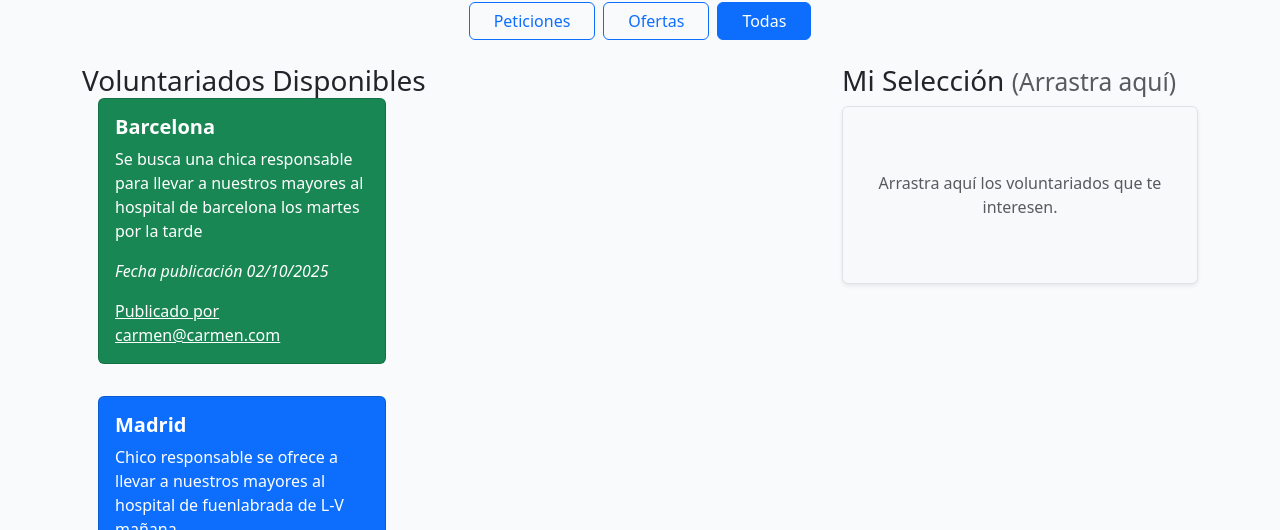
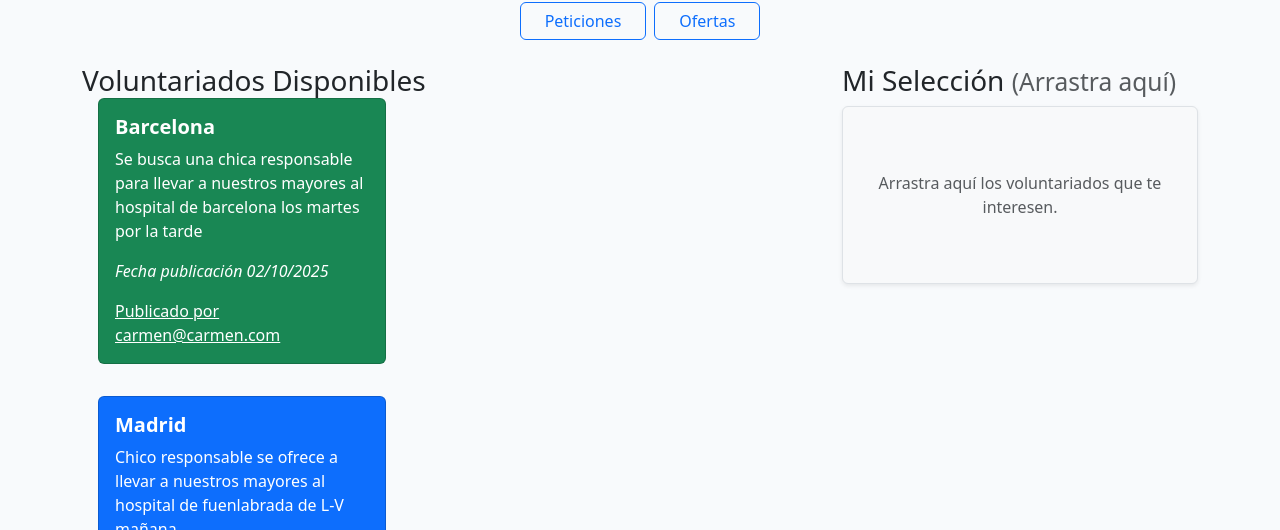
Before and after one commit to HamzaLaouzi/FullStack_JavaScript_P2, a plain HTML site: page index.html in a window 1280 px wide. Shown: the part 570-1100 px from the top of the page. Drawn offline with nearby package versions, Linux system fonts and the light colour scheme.

Commit message:
Update index.html

```diff
--- a/index.html
+++ b/index.html
@@ -37,7 +37,6 @@
                 <div class="d-flex justify-content-center gap-2 mt-3">
                     <button id="tab-peticiones" data-filter="Petición" type="button" class="btn btn-outline-primary px-4">Peticiones</button>
                     <button id="tab-ofertas" data-filter="Oferta" type="button" class="btn btn-outline-primary px-4">Ofertas</button>
-                    <button id="tab-todas" data-filter="todos" type="button" class="btn btn-primary px-4">Todas</button>
                 </div>
             </section>
 
```
